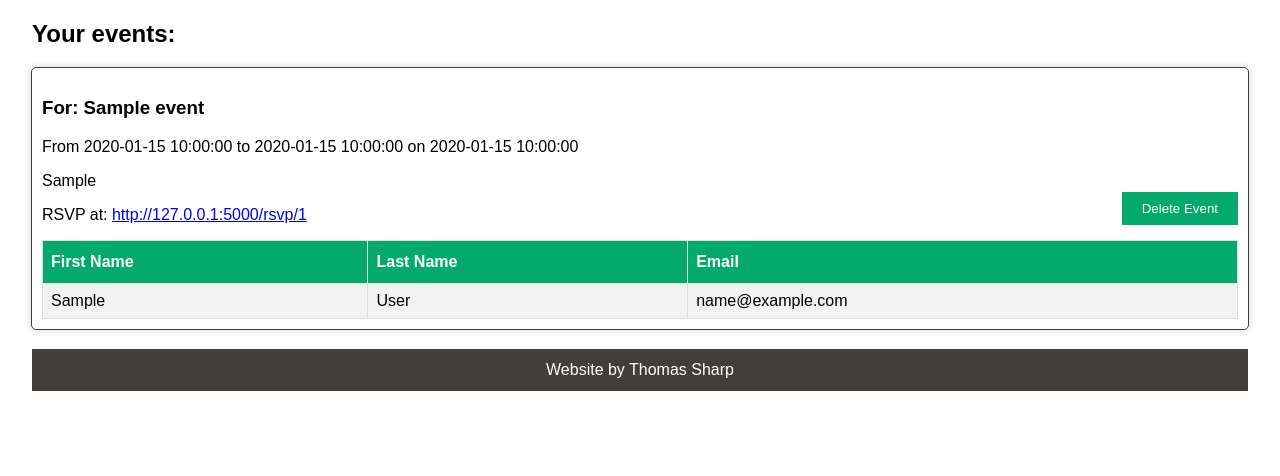
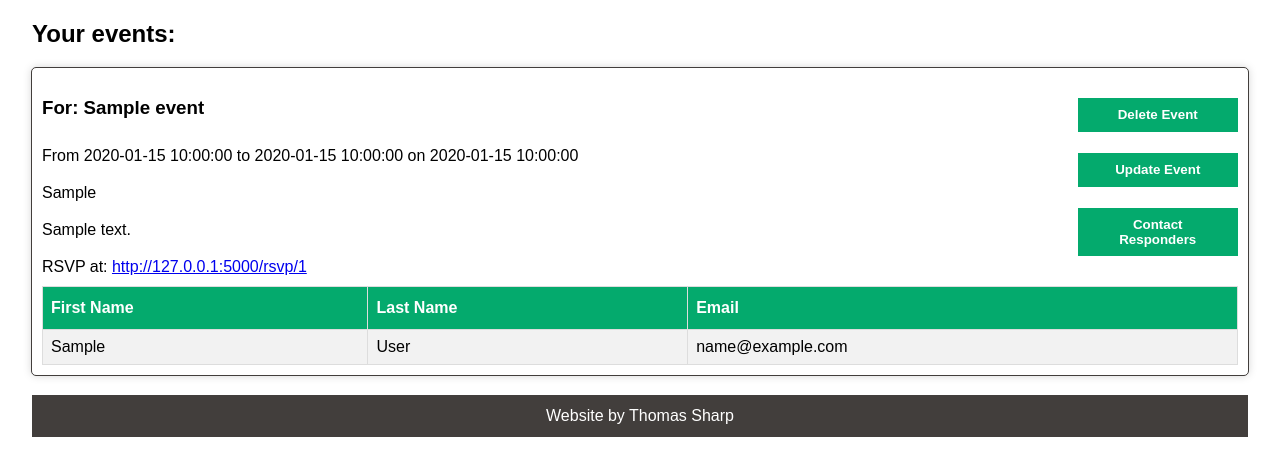
Before and after one commit to looking-sharp/Event-Tracker, a Flask app: template templates/userHome.html in a window 1280 px wide. Shown: the part 163-639 px from the top of the page. Run offline with Flask 3, Linux system fonts and the light colour scheme; the template is opened without the code that fills it: most values are stand-ins (such as "Sample title", 1, 10 or a date in 2020); parts of the project's set-up code (start-up, migrations or seed data) failed here and were passed over.

Commit message:
Continued formatting for userHome

```diff
--- a/static/styles/index.css
+++ b/static/styles/index.css
@@ -132,6 +132,8 @@ input[type=checkbox], input[type=radio] {
   background-color: #04AA6D;
   transition: 5ms;
   border: none;
+  width: 12em;
+  font-weight: bold;
 }
 
 .drop-button:hover {
@@ -140,4 +142,32 @@ input[type=checkbox], input[type=radio] {
 
 .drop-button-class {
   max-width: revert;
+  margin-right: 0.1%;
+  margin-bottom: 0.5%;
+  min-width: 20%;
 }
+
+.Data-Div {
+  display: inline-flex;
+  flex-direction: column;
+  align-items: flex-start;
+  width: 80%;
+  float: left;
+}
+
+.Delete-Div {
+  display: inline-flex;
+  flex-wrap: wrap;
+  flex-direction: column;
+  min-width: 20%;
+}
+
+.Info-Div {
+  display: table;
+  width:100%;
+}
+
+.Data-Div p {
+  margin-top: 1%;
+  margin-bottom: 1%;
+}
--- a/templates/userHome.html
+++ b/templates/userHome.html
@@ -17,15 +17,35 @@
     <h2>Your events:</h2>
     {% for event in events %}
     <div class="event-div" id='{{event["_id"]}}'>
+        <div class="Info-Div">
+            <div class="Data-Div">
                 <h3> For: {{ event["eventName"] }} </h3>
                 <p> From {{ event["startTime"] }} to {{ event["endTime"] }} on {{ event["eventDate"] }} </p>
+                <p> {{ event["eventLocation"] }} </p>
+                <p> {{ event["eventDescription"] }} </p>
+                <p> RSVP at: <a href='http://127.0.0.1:5000/rsvp/{{event["_id"]}}''>http://127.0.0.1:5000/rsvp/{{event["_id"]}}</a></p>
+            </div>
+            <div class="Delete-Div">
                 <form action='{{ url_for("delete_event", event_id=event["_id"], user_id=user_id) }}' method="POST" class="drop-button-class">
                     <button type="submit" onclick="return confirm('Are you sure you want to delete this event?');" class="drop-button">
                         Delete Event
                     </button>
                 </form>
-        <p> {{event["eventLocation"] }} </p>
-        <p> RSVP at: <a href='http://127.0.0.1:5000/rsvp/{{event["_id"]}}''>http://127.0.0.1:5000/rsvp/{{event["_id"]}}</a></p>
+                <form action='' method="POST" class="drop-button-class">
+                    <button type="submit" onclick="" class="drop-button">
+                        Update Event
+                    </button>
+                </form>
+                {% if event["rsvps"]|length != 0 %}
+                <form action='' method="POST" class="drop-button-class">
+                    <button type="submit" onclick="" class="drop-button">
+                        Contact Responders
+                    </button>
+                </form>
+                {% endif %}
+            </div>
+        </div>
+        {% if event["rsvps"]|length != 0 %}
         <table>
             <tr>
                 <th>First Name</th>
@@ -40,6 +60,9 @@
             </tr>
             {% endfor %}
         </table>
+        {% else %}
+        <b>No one has RSVP'd for this event yet <br> Share the link above to recieve RSVP's</b>
+        {% endif %}
     </div>
     {% endfor %}
 </body>
```
Lines whose indentation alone changed are shown as unchanged.
